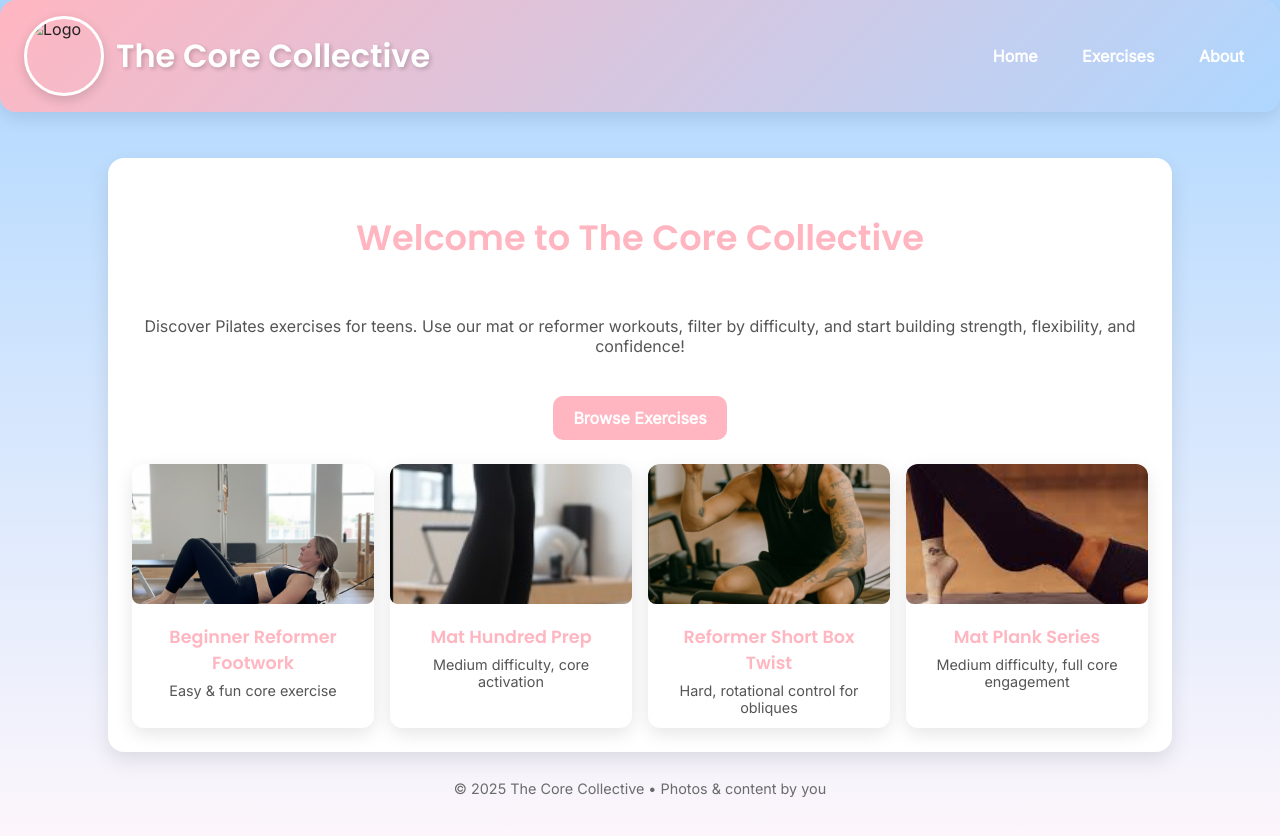
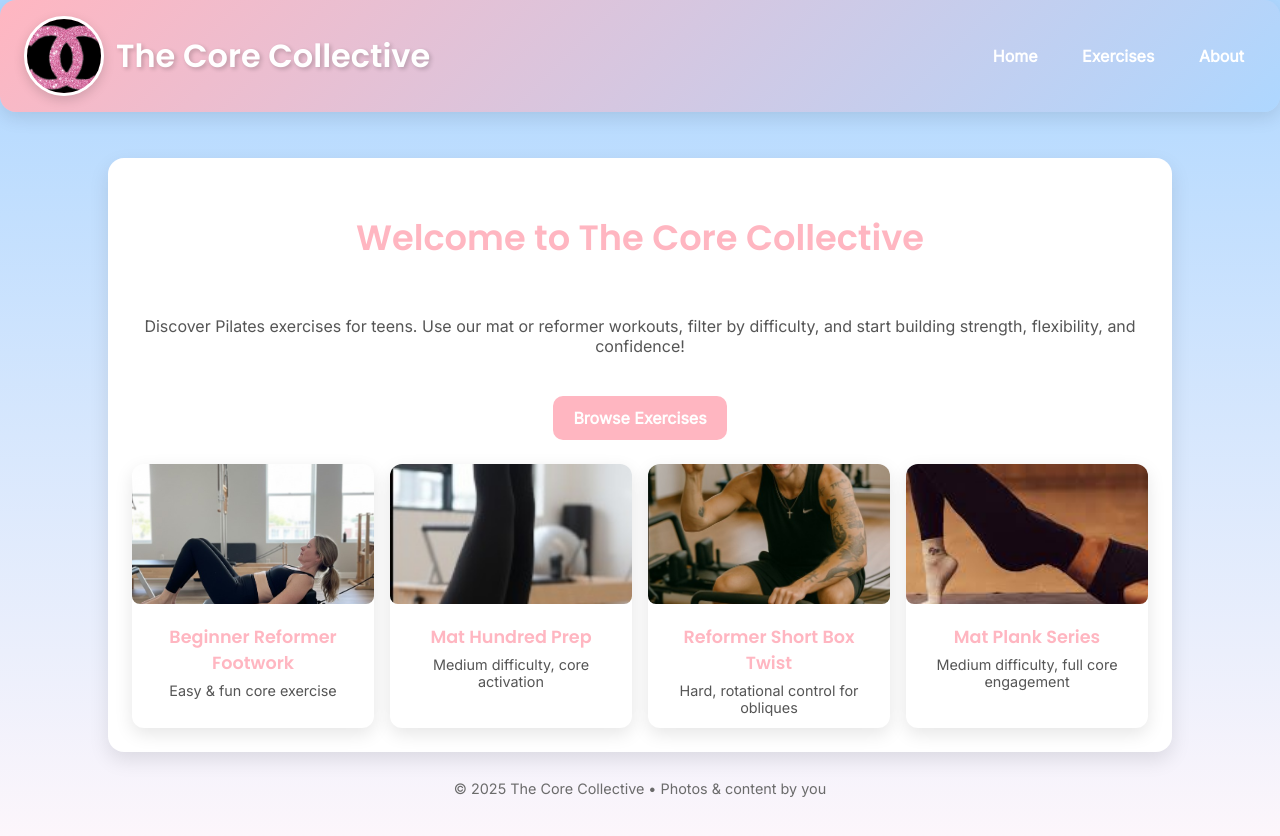
Before and after one commit to TheCoreCollective67/TheCoreCollective, a plain HTML site: page index.html in a window 1280 px wide. Drawn offline with Linux system fonts and the light colour scheme; the site is published under a folder, as on GitHub Pages, so addresses that start at the root find nothing.

Commit message:
Update index.html

```diff
--- a/index.html
+++ b/index.html
@@ -41,7 +41,7 @@
 
   <header>
     <div style="display:flex;align-items:center;gap:12px">
-      <img src="/images/logo.jpg" alt="Logo">
+      <img src="images/logo.jpg" alt="Logo">
       <h1>The Core Collective</h1>
     </div>
     <nav>
```
